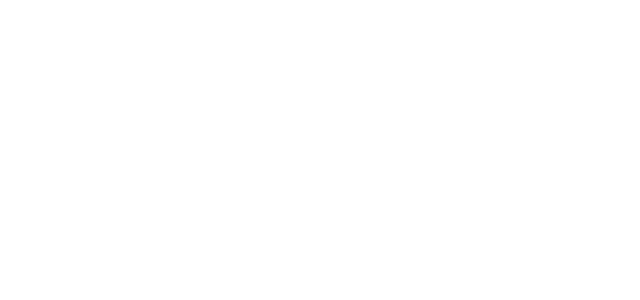
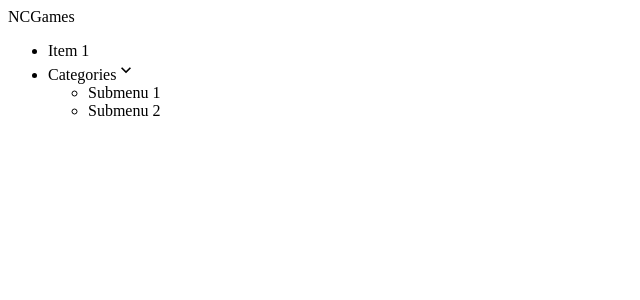
Before and after one commit to jake4369/nc_games, a React app: page / in a window 1280 px wide. Shown: the top 300 px of the page, without its empty margins (0-640 px from the left). Built offline with nearby package versions, Linux system fonts and the light colour scheme; the HTML template or start-up script is replaced by a standard one.

Commit message:
Import Header

```diff
--- a/src/App.jsx
+++ b/src/App.jsx
@@ -1,9 +1,11 @@
+import Header from "./components/shared/Header";
+
 const App = () => {
   return (
     <div>
+      <Header />
+    </div>
+  );
+};
 
-    </div>
-  )
-}
-
-export default App
+export default App;
```
